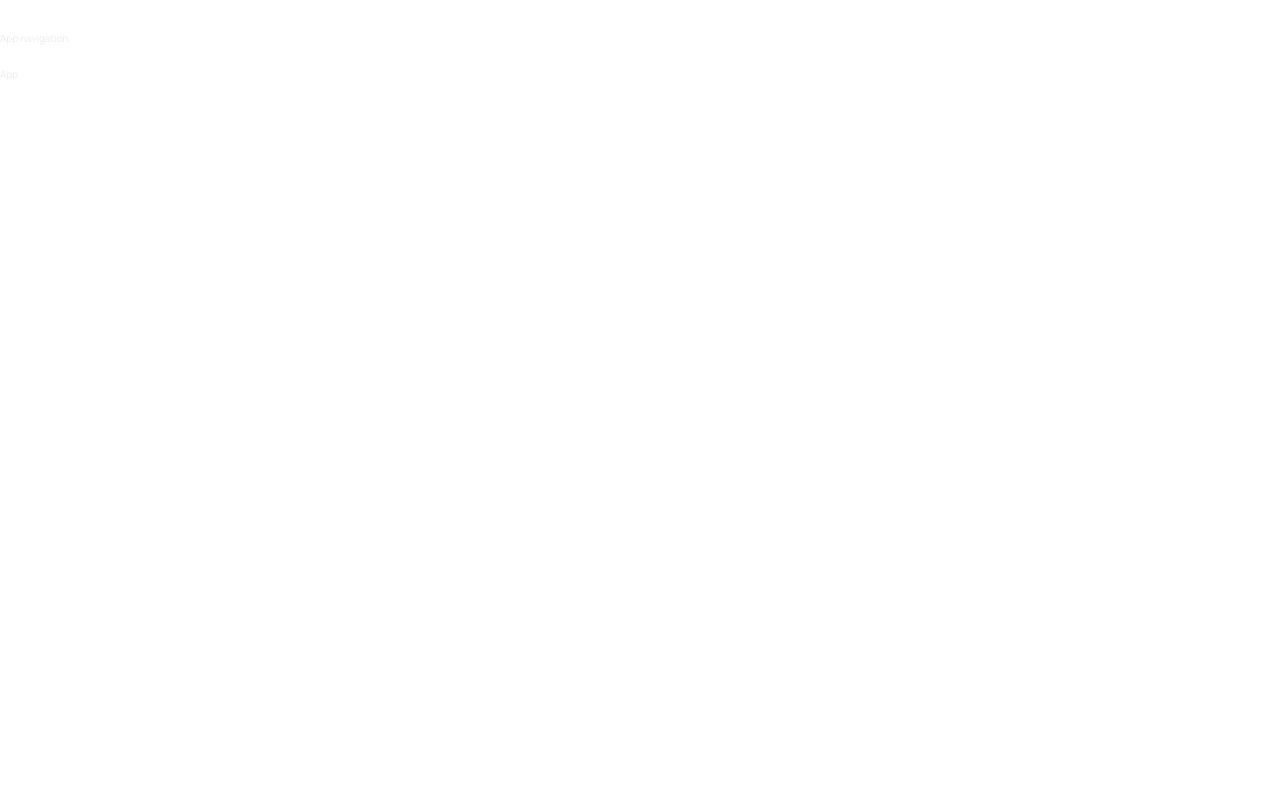
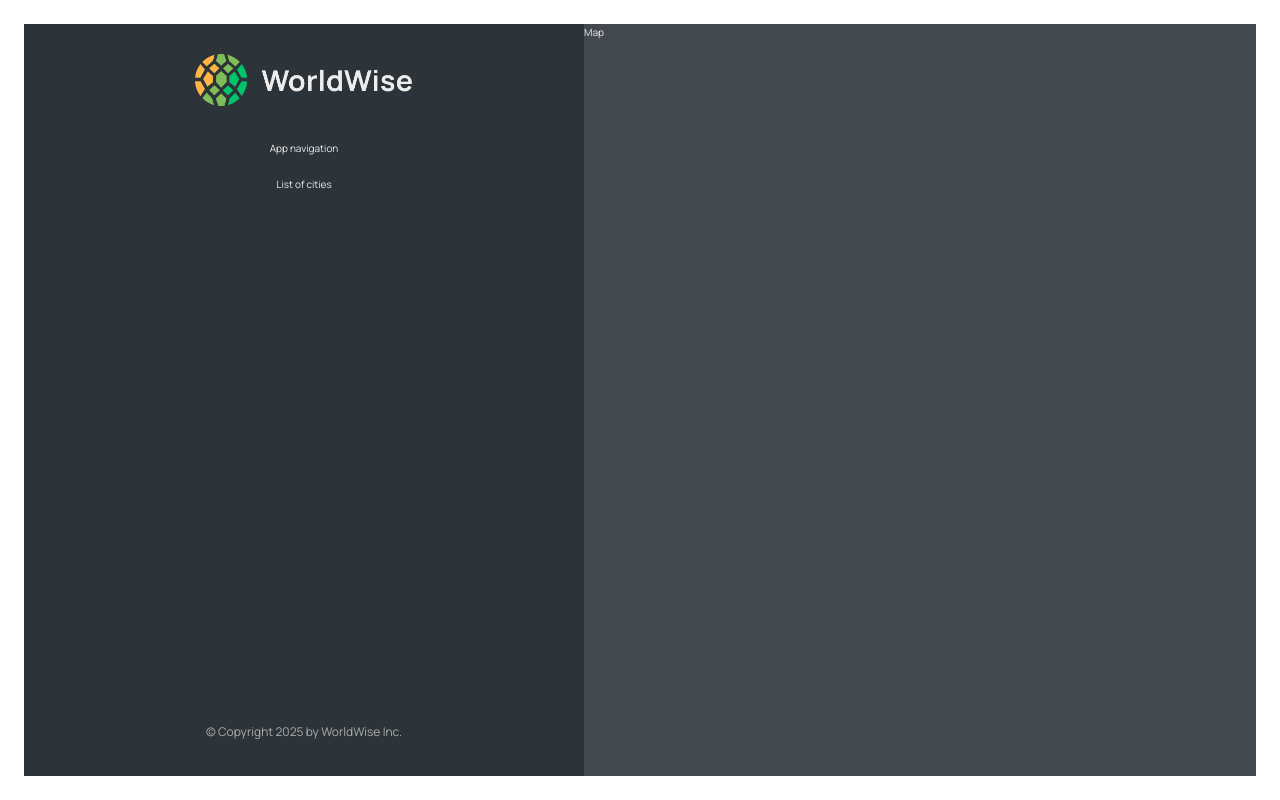
Before and after one commit to izzy2541/worldwise, a React (Vite) app: page /app in a window 1280 px wide. Built offline with nearby package versions, Linux system fonts and the light colour scheme.

Commit message:
Building the app layout

```diff
--- /dev/null
+++ b/src/components/Map.jsx
@@ -0,0 +1,12 @@
+import styles from './Map.module.css';
+
+
+function Map() {
+    return (
+        <div className={styles.mapContainer}>
+            Map
+        </div>
+    )
+}
+
+export default Map;
--- /dev/null
+++ b/src/components/Map.module.css
@@ -0,0 +1,38 @@
+.mapContainer {
+    flex: 1;
+    height: 100%;
+    background-color: var(--color-dark--2);
+    position: relative;
+  }
+
+  .map {
+    height: 100%;
+  }
+
+  /* Here we want to style classes that are coming from leaflet. So we want CSS Modules to give us the ACTUAL classnames, not to add some random ID to them, because then they won't match the classnames defined inside the map. The solution is to define these classes as GLOBAL */
+  :global(.leaflet-popup .leaflet-popup-content-wrapper) {
+    background-color: var(--color-dark--1);
+    color: var(--color-light--2);
+    border-radius: 5px;
+    padding-right: 0.6rem;
+  }
+
+  :global(.leaflet-popup .leaflet-popup-content) {
+    font-size: 1.5rem;
+    display: flex;
+    align-items: center;
+    gap: 1rem;
+  }
+
+  :global(.leaflet-popup .leaflet-popup-content span:first-child) {
+    font-size: 2.5rem;
+    line-height: 1;
+  }
+
+  :global(.leaflet-popup .leaflet-popup-tip) {
+    background-color: var(--color-dark--1);
+  }
+
+  :global(.leaflet-popup-content-wrapper) {
+    border-left: 5px solid var(--color-brand--2);
+  }
--- /dev/null
+++ b/src/components/Sidebar.jsx
@@ -0,0 +1,21 @@
+import styles from './Sidebar.module.css';
+import Logo from './Logo';
+import AppNav from "./AppNav";
+
+function Sidebar() {
+    return (
+        <div className={styles.sidebar}>
+            <Logo />
+            <AppNav />
+
+            <p>List of cities</p>
+            <footer className={styles.footer}>
+                <p className={styles.copyright}>
+                    &copy; Copyright {new Date().getFullYear()} by WorldWise Inc.
+                </p>
+            </footer>
+        </div>
+    )
+}
+
+export default Sidebar;
--- /dev/null
+++ b/src/components/Sidebar.module.css
@@ -0,0 +1,19 @@
+.sidebar {
+    flex-basis: 56rem;
+    background-color: var(--color-dark--1);
+    padding: 3rem 5rem 3.5rem 5rem;
+
+    display: flex;
+    flex-direction: column;
+    align-items: center;
+    height: calc(100vh - 4.8rem);
+  }
+
+  .footer {
+    margin-top: auto;
+  }
+
+  .copyright {
+    font-size: 1.2rem;
+    color: var(--color-light--1);
+  }
--- a/src/pages/AppLayout.jsx
+++ b/src/pages/AppLayout.jsx
@@ -1,10 +1,14 @@
-import AppNav from "../components/AppNav";
+import Sidebar from "../components/Sidebar";
+import Map from "../components/Map";
+
+import styles from "./AppLayout.module.css"
+
 
 function AppLayout() {
     return (
-        <div>
-            <AppNav />
-            <p>App</p>
+        <div className={styles.app}>
+            <Sidebar/>
+            <Map />
         </div>
     )
 }
```
